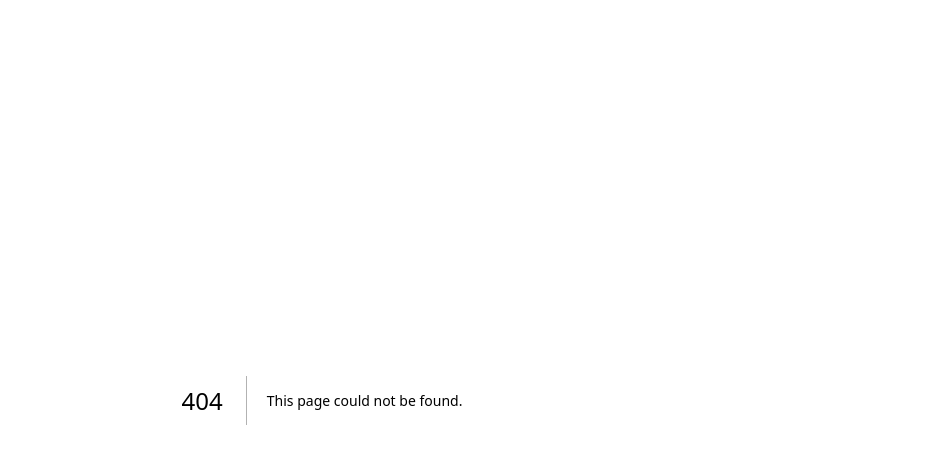
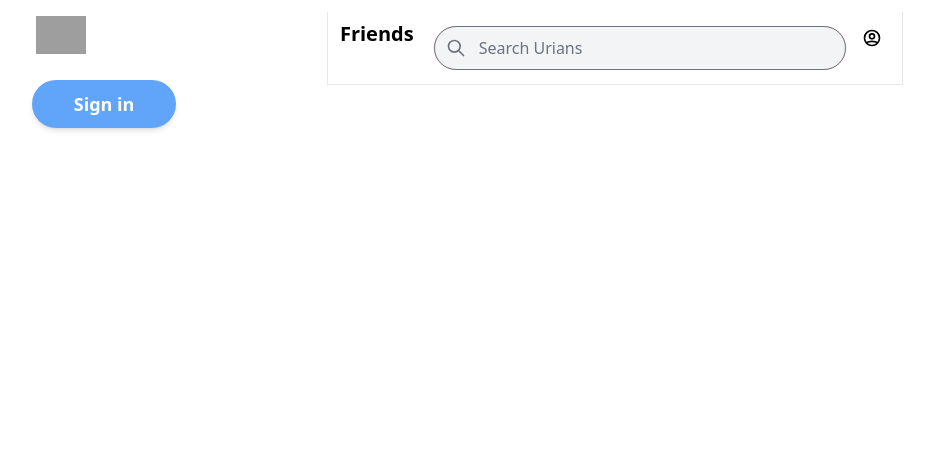
Before and after one commit to StinkyJeans/urian-hang-out-v1, a Next.js app: page /UserFriends/Friends in a window 1280 px wide. Before the commit this address had no page. Shown: the top 464 px of the page, without its empty margins (318-1252 px from the left). Built offline with nearby package versions, Linux system fonts and the light colour scheme; no server answers; grey boxes are pictures that could not be loaded.

Commit message:
Added friends page

```diff
--- a/components/Sidebar.js
+++ b/components/Sidebar.js
@@ -22,6 +22,11 @@ export default function Sidebar() {
   const auth = getAuth();
   const navigateToProfile = () => {
     router.push('/User/Profile');
+
+  };
+  const navigateToUserFriends = () => {
+    router.push('/UserFriends/Friends');
+
   };
   const handleHomeClick = () => {
     if (router.pathname !== '/') {
@@ -76,7 +81,10 @@ export default function Sidebar() {
              <UserCircleIcon className="h-7 w-7 mr-3" />
             Profile
             </button>
-            {<SidebarMenuItem text="Friends" Icon={UserIcon} />}
+            <button onClick={navigateToUserFriends} className="hoverEffect flex items-center text-gray-700 justify-center xl:justify-start text-lg space-x-3">
+             <UserIcon className="h-7 w-7 mr-3" />
+            Friends
+            </button>
             <button onClick={onSignOut} className="hoverEffect flex items-center text-gray-700 justify-center xl:justify-start text-lg space-x-3"><ArrowLeftIcon className="h-5 w-5 mr-2" />Sign Out
             </button>
     </>
--- a/src/pages/User/Profile.js
+++ b/src/pages/User/Profile.js
@@ -47,11 +47,8 @@ const ProfilePage = () => {
     const userId = currentUser?.uid;
   };
   return (
-
-
-
       <div className="">
-        <div className="hidden sm:flex flex-col p-2 xl:items-start fixed h-full xl:ml-[16.1%]">
+        <div className="mr-1 hidden sm:flex flex-col p-2 xl:items-start fixed h-full xl:ml-[16.1%]">
           <Sidebar/>
         </div>
         <div className=' xl:ml-[39%] border-l border-r border-gray-200 xl:min-w-[576px] sm:ml-[73px] flex-grow max-w-xl mt-1'>
--- /dev/null
+++ b/src/pages/UserFriends/Friends.js
@@ -0,0 +1,33 @@
+import React from 'react'
+import Sidebar from '../../../components/Sidebar'
+import { SearchIcon} from "@heroicons/react/outline";
+import {
+  UserCircleIcon
+} from "@heroicons/react/outline";
+
+export default function Friends() {
+  return (
+  <div>
+    <div className='mr-1 hidden sm:flex flex-col p-2 xl:items-start fixed h-full xl:ml-[16.1%]'>
+        <Sidebar/>
+        <div>
+        <div className=' xl:ml-[74.8%] border-l border-r border-gray-200 xl:min-w-[576px] sm:ml-[73px] flex-grow max-w-xl mt-1'>
+        <div className="justify-between flex py-2 px-3 sticky top-0 z-50 bg-white border-b border-gray-200">
+          <h2  className="text-lg sm:text-xl font-bold cursor-pointer">Friends</h2>
+          <div className="ml-5 w-[80%] xl:w-[75%] sticky top-0 bg-white py-1.5 z-50">
+            <div className="flex items-center p-3 rounded-full bg-red-300 relative">
+              <SearchIcon className="h-5 z-50 text-gray-500" />
+              <input className="absolute inset-0 rounded-full pl-11 border-gray-500 text-gray-700 focus:shadow-lg focus:bg-white bg-gray-100" type="text" placeholder="Search Urians" />
+            </div>
+          </div>
+          <div className="hoverEffect flex items-center justify-center px-0 ml-auto w-9 h-9">
+            <UserCircleIcon className="h-5" />
+          </div>
+        </div>
+        </div>
+        </div>
+    </div>
+  </div>
+
+  );
+}
```
